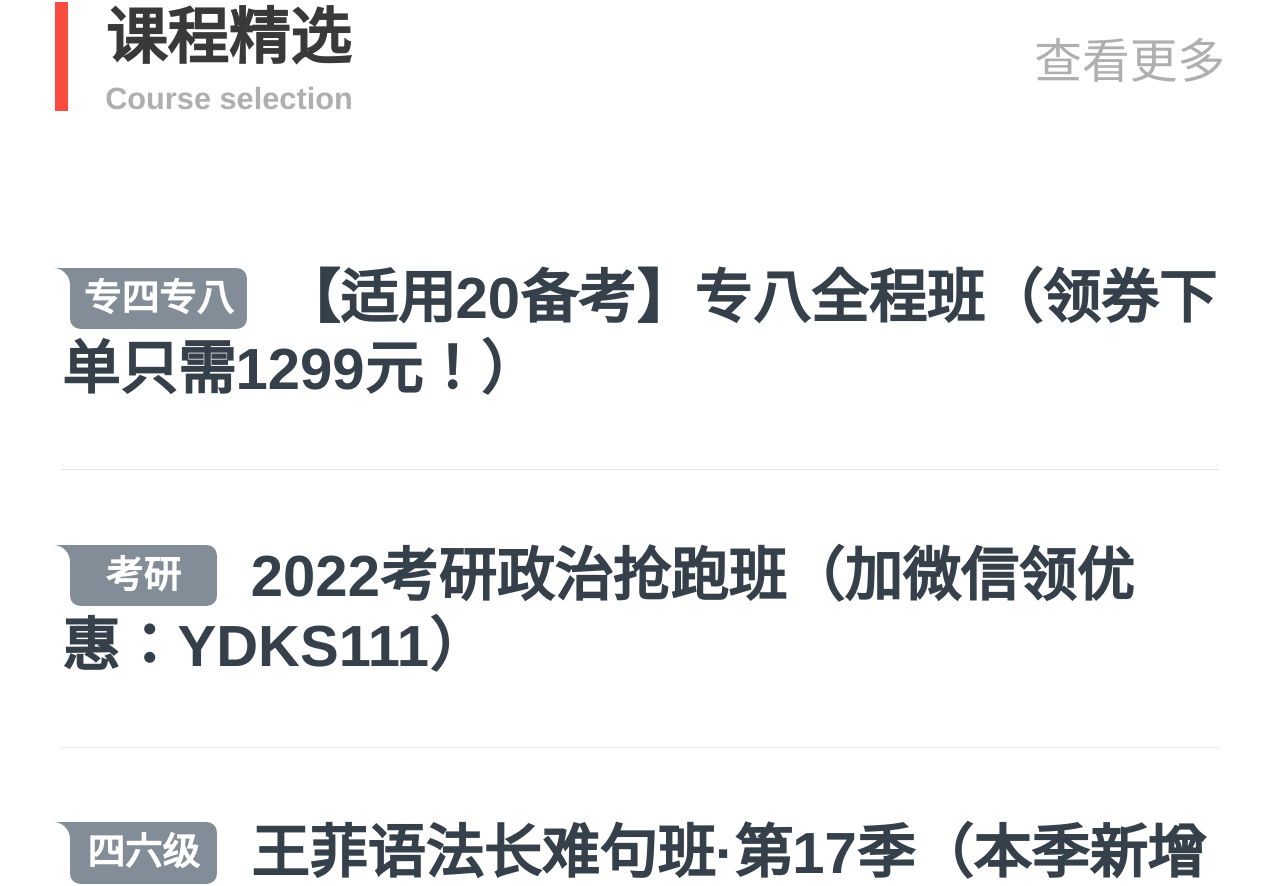
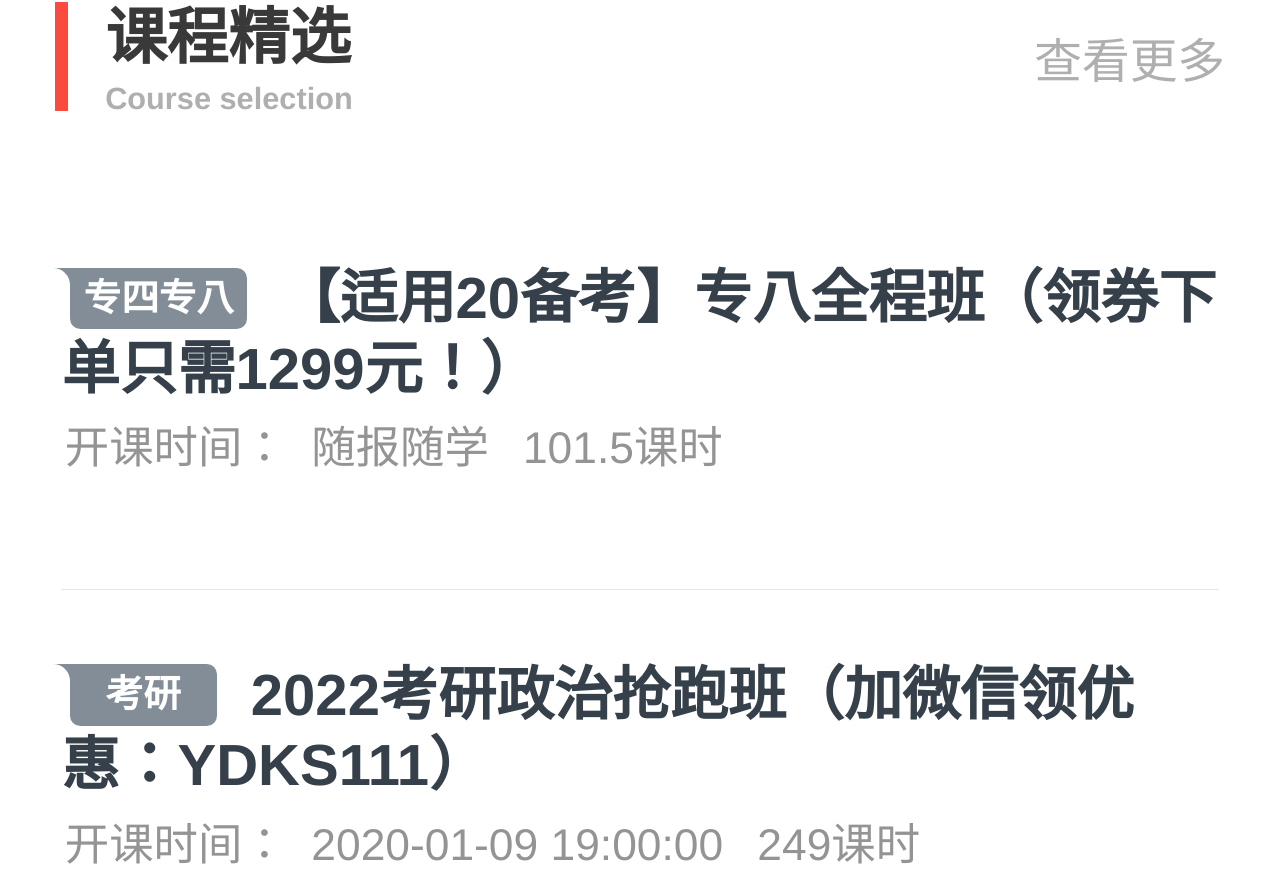
Before and after one commit to LoTwT/next-ykt, a Next.js app: page / in a window 1280 px wide. Shown: the part 1326-2212 px from the top of the page. Built offline with nearby package versions, Linux system fonts and the light colour scheme.

Commit message:
feat(CourseCard): time

```diff
--- a/components/Common/CourseCard.module.css
+++ b/components/Common/CourseCard.module.css
@@ -51,3 +51,12 @@
 .categoryTag {
   vertical-align: middle;
 }
+
+.time {
+  font-size: 0.26rem;
+  margin: 0.12rem 0 0.28rem 0.02rem;
+}
+
+.lessonNum {
+  margin-left: 0.2rem;
+}
--- a/components/Common/CourseCard.tsx
+++ b/components/Common/CourseCard.tsx
@@ -8,16 +8,28 @@ interface IProps {
 }
 
 const CourseCard = ({ data }: IProps) => {
-  const { courseTitle, id, categoryName } = data
+  const {
+    courseTitle,
+    id,
+    categoryName,
+    courseTime = '随到随学',
+    lessonNum,
+  } = data
 
   return (
-    <Link href="/course/detail/id[]" as={`/course/detail/${id}`} passHref>
+    <Link href="/course/detail/[id]" as={`/course/detail/${id}`} passHref>
       <a className={`${styles.card} border-b-1px`}>
         {/* 标题 */}
         <h5>
           <span className={styles.categoryTag}>{categoryName}</span>
           <span className={styles.title}>{courseTitle}</span>
         </h5>
+
+        {/* 开课时间 */}
+        <div className={styles.time}>
+          <span>开课时间：&nbsp;&nbsp;{courseTime}</span>
+          <span className={styles.lessonNum}>{lessonNum}课时</span>
+        </div>
       </a>
     </Link>
   )
```
